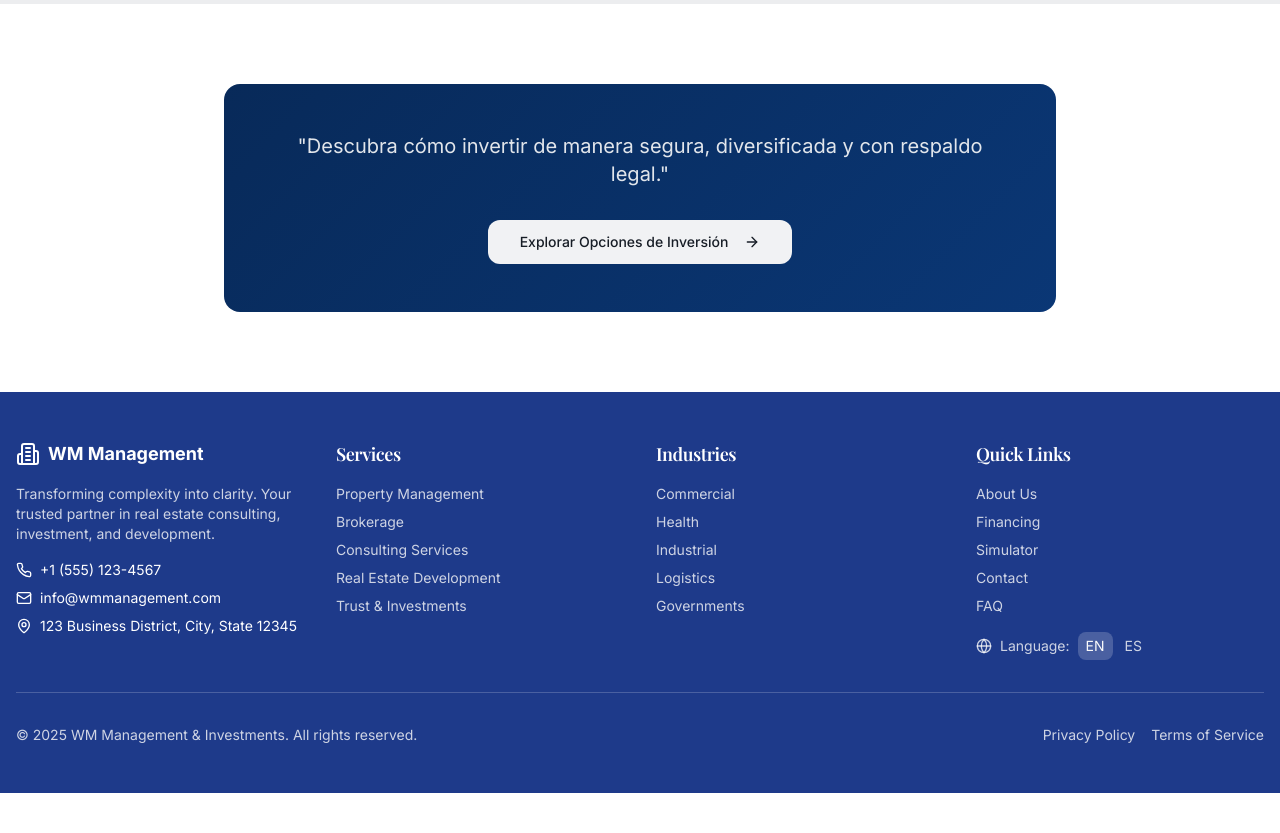
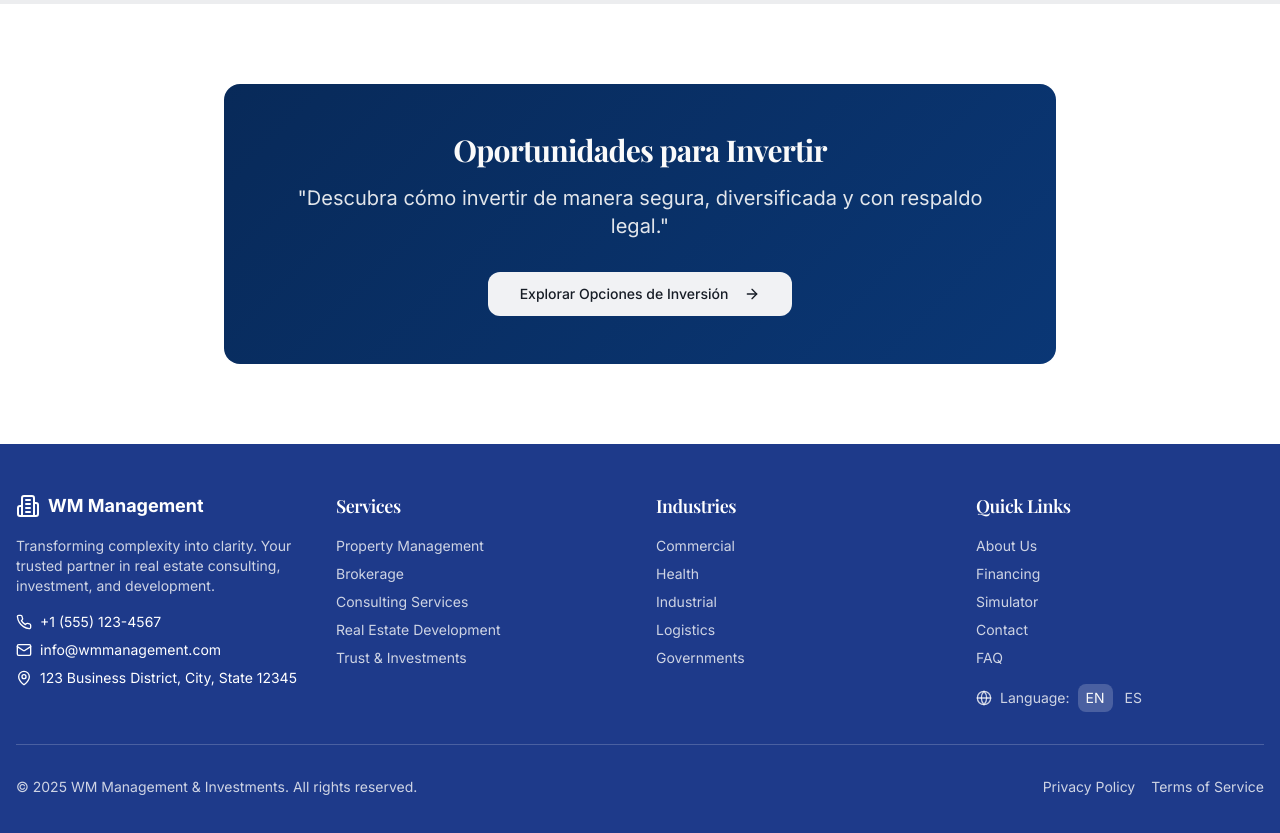
Before and after one commit to lliberman07/wm-vision-hub, a React (Vite) app: page /services/investments in a window 1280 px wide. Shown: the part 2400-3233 px from the top of the page. Before the commit the page ends 3193 px from the top, so only its background shows below. Built offline with nearby package versions, Linux system fonts and the light colour scheme.

Commit message:
Add title to investment opportunities

```diff
--- a/src/pages/InvestmentServices.tsx
+++ b/src/pages/InvestmentServices.tsx
@@ -252,6 +252,7 @@ const InvestmentServices = () => {
       <section className="py-20 px-4">
         <div className="container mx-auto max-w-4xl text-center">
           <div className="bg-gradient-primary rounded-2xl p-12 text-primary-foreground">
+            <h2 className="text-3xl font-bold mb-4">Oportunidades para Invertir</h2>
             <p className="text-xl mb-8 text-primary-foreground/90">
               "Descubra cómo invertir de manera segura, diversificada y con respaldo legal."
             </p>
```
